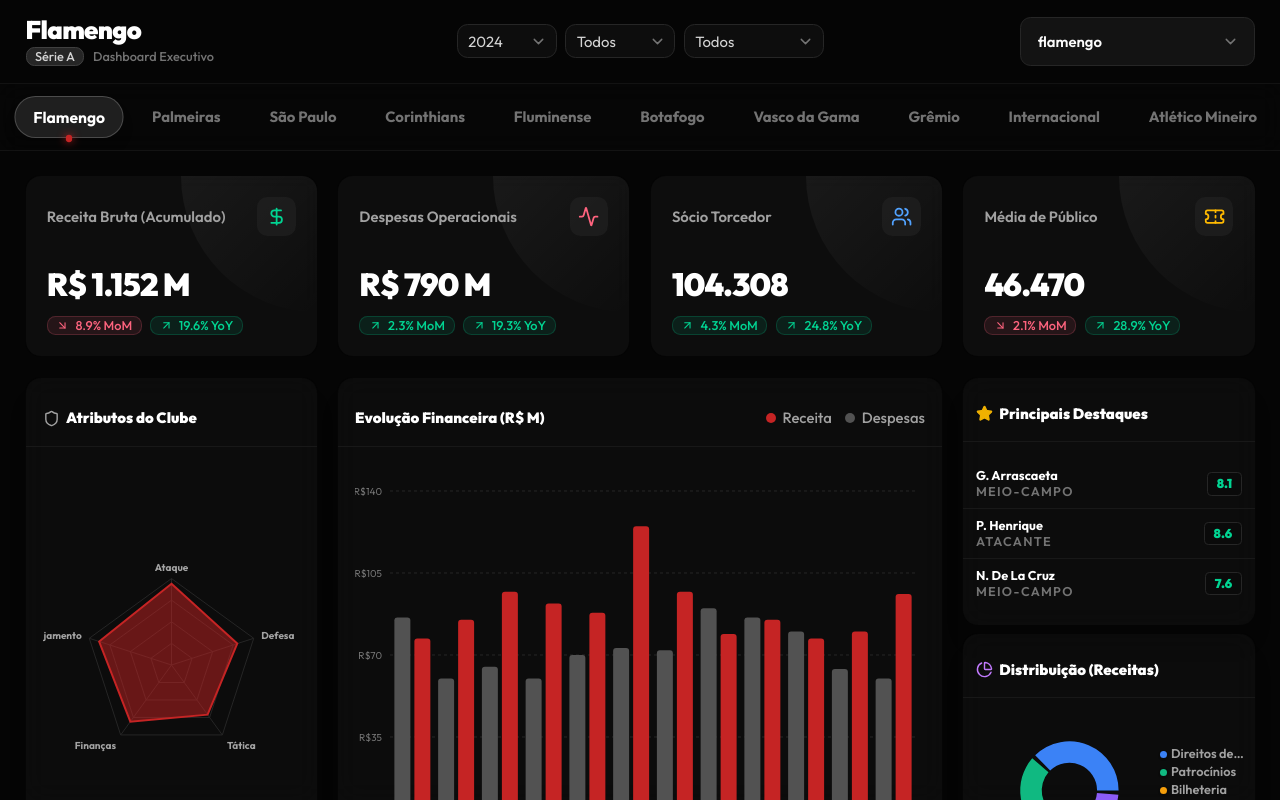
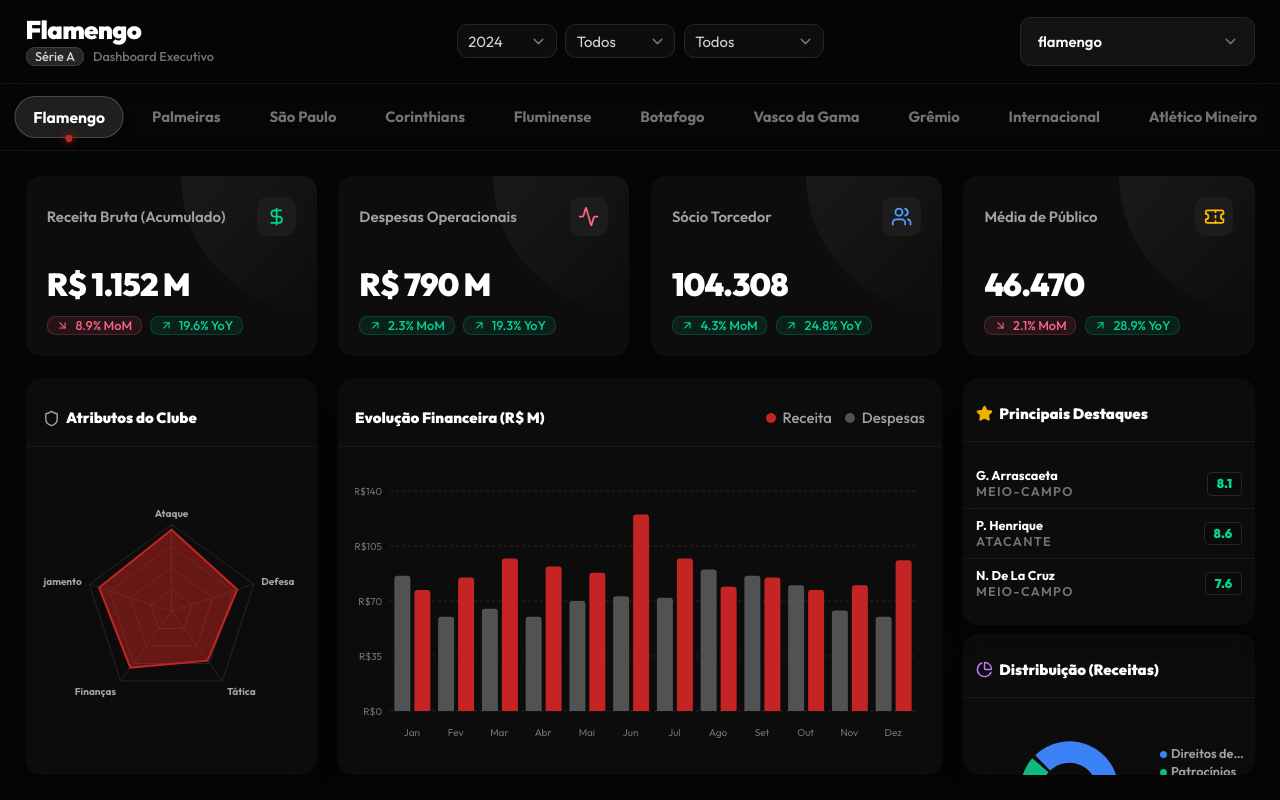
Before and after one commit to dnlortega/Curriculo, a Next.js app: page /times in a window 1280 px wide. Built offline with nearby package versions, Linux system fonts and the light colour scheme.

Commit message:
Ajuste layout dashboard para ocupar apenas o tamanho da tela sem scroll vertical

```diff
--- a/src/app/times/page.tsx
+++ b/src/app/times/page.tsx
@@ -208,7 +208,7 @@
       </div>
 
       {/* Main Content Area */}
-      <main className="flex-1 p-3 md:p-6 flex flex-col gap-3 md:gap-5 overflow-y-auto relative custom-scrollbar">
+      <main className="flex-1 p-3 md:p-4 lg:p-6 flex flex-col gap-3 md:gap-5 overflow-hidden relative min-h-0">
 
         {/* KPIs Row */}
         <div className="flex-none grid grid-cols-2 lg:grid-cols-4 gap-3 md:gap-5 z-10 relative">
@@ -219,10 +219,10 @@
         </div>
 
         {/* Charts & Players Grid */}
-        <div className="flex-1 grid grid-cols-1 lg:grid-cols-12 gap-3 md:gap-5 z-10">
+        <div className="flex-1 grid grid-cols-1 lg:grid-cols-12 gap-3 md:gap-5 z-10 min-h-0">
 
           {/* Radar Chart (Team Strength) */}
-          <motion.div initial={{ opacity: 0, x: -20 }} animate={{ opacity: 1, x: 0 }} transition={{ delay: 0.3 }} className="lg:col-span-3 flex flex-col">
+          <motion.div initial={{ opacity: 0, x: -20 }} animate={{ opacity: 1, x: 0 }} transition={{ delay: 0.3 }} className="lg:col-span-3 flex flex-col min-h-0">
             <Card className="bg-neutral-900/40 border-neutral-800/80 backdrop-blur-md flex flex-col h-full shadow-xl">
               <CardHeader className="py-3 px-4 flex-none border-b border-neutral-800/50">
                 <CardTitle className="text-sm lg:text-sm font-black text-white flex items-center gap-1.5">
@@ -248,7 +248,7 @@
           </motion.div>
 
           {/* Main Chart */}
-          <motion.div initial={{ opacity: 0, y: 20 }} animate={{ opacity: 1, y: 0 }} transition={{ delay: 0.4 }} className="lg:col-span-6 flex flex-col">
+          <motion.div initial={{ opacity: 0, y: 20 }} animate={{ opacity: 1, y: 0 }} transition={{ delay: 0.4 }} className="lg:col-span-6 flex flex-col min-h-0">
             <Card className="bg-neutral-900/40 border-neutral-800/80 backdrop-blur-md flex flex-col h-full shadow-xl">
               <CardHeader className="py-3 px-4 flex-none border-b border-neutral-800/50">
                 <CardTitle className="text-sm lg:text-sm font-black text-white flex justify-between items-center">
```
